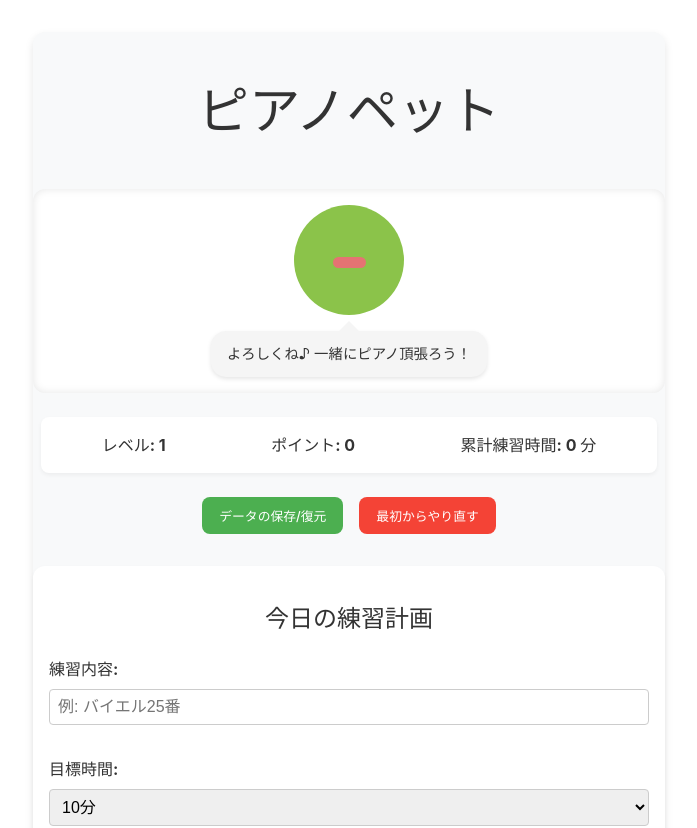
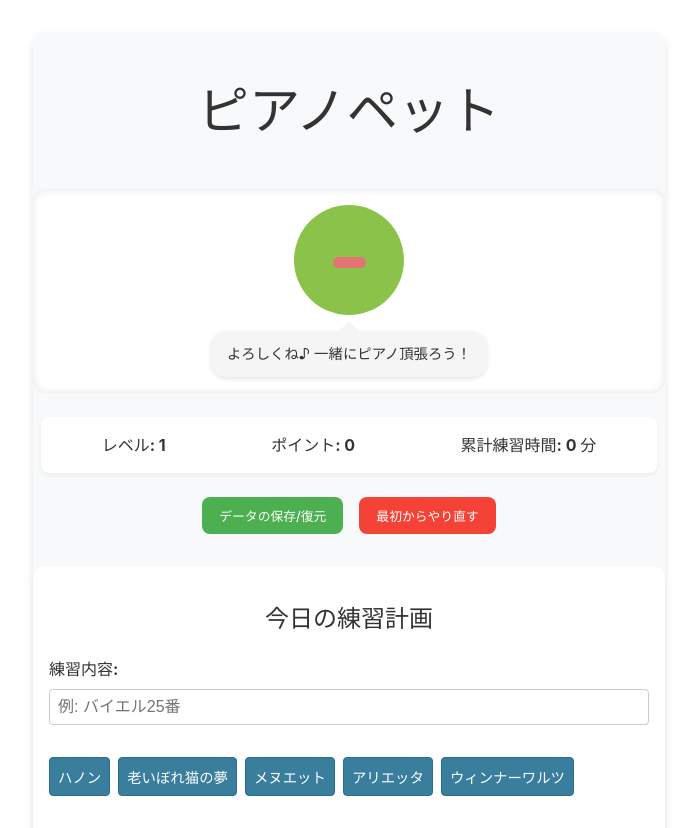
Before and after one commit to hidekazu-wada/piano-pet, a React (Vite) app: page / in a window 1280 px wide. Shown: the top 828 px of the page, without its empty margins (291-988 px from the left). Built offline with nearby package versions, Linux system fonts and the light colour scheme.

Commit message:
練習内容の選択ボタンを追加し、テキスト入力だけでなくクイック選択も可能に

```diff
--- a/src/components/PracticeForm.css
+++ b/src/components/PracticeForm.css
@@ -14,6 +14,30 @@
   font-weight: bold;
 }
 
+.predefined-practices {
+  display: flex;
+  flex-wrap: wrap;
+  gap: 0.5rem;
+  margin-bottom: 1rem;
+}
+
+.predefined-practice-btn {
+  padding: 0.5rem;
+  background-color: #3a7e9e;
+  color: white;
+  border: 1px solid #2a6e8e;
+  border-radius: 4px;
+  cursor: pointer;
+  font-size: 0.9rem;
+  transition: all 0.2s;
+  font-weight: 500;
+}
+
+.predefined-practice-btn:hover {
+  background-color: #2a6e8e;
+  transform: translateY(-1px);
+}
+
 .start-button {
   margin-top: 1rem;
   width: 100%;
--- a/src/components/PracticeForm.tsx
+++ b/src/components/PracticeForm.tsx
@@ -9,6 +9,18 @@ interface PracticeFormProps {
 const PracticeForm: React.FC<PracticeFormProps> = ({ onStartPractice }) => {
   const [title, setTitle] = useState('')
   const [targetMinutes, setTargetMinutes] = useState(10)
+
+  const predefinedPractices = [
+    'ハノン',
+    '老いぼれ猫の夢',
+    'メヌエット',
+    'アリエッタ',
+    'ウィンナーワルツ'
+  ]
+
+  const handlePredefinedSelection = (practice: string) => {
+    setTitle(practice)
+  }
 
   const handleSubmit = (e: React.FormEvent) => {
     e.preventDefault()
@@ -40,6 +52,19 @@ const PracticeForm: React.FC<PracticeFormProps> = ({ onStartPractice }) => {
           />
         </div>
 
+        <div className="predefined-practices">
+          {predefinedPractices.map((practice, index) => (
+            <button
+              type="button"
+              key={index}
+              onClick={() => handlePredefinedSelection(practice)}
+              className="predefined-practice-btn"
+            >
+              {practice}
+            </button>
+          ))}
+        </div>
+
         <div className="form-group">
           <label htmlFor="practice-time">目標時間:</label>
           <select
```
